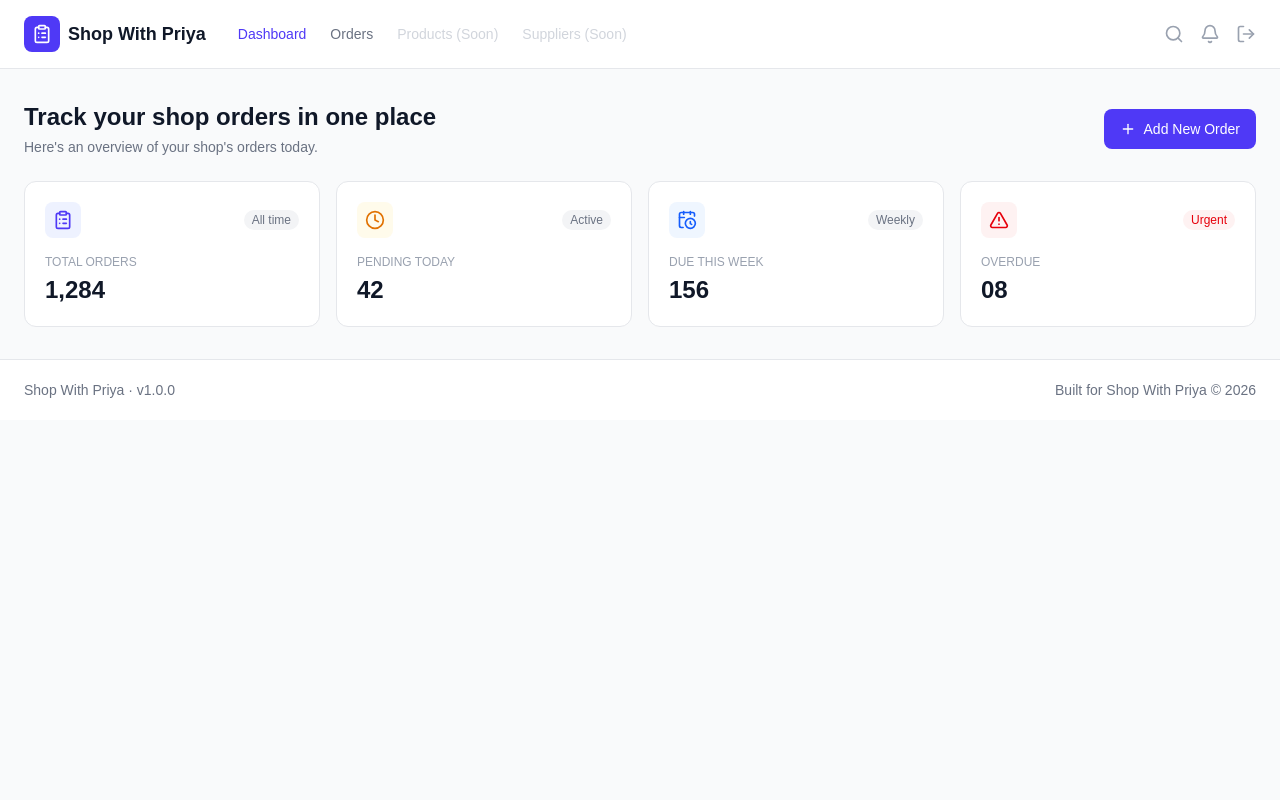
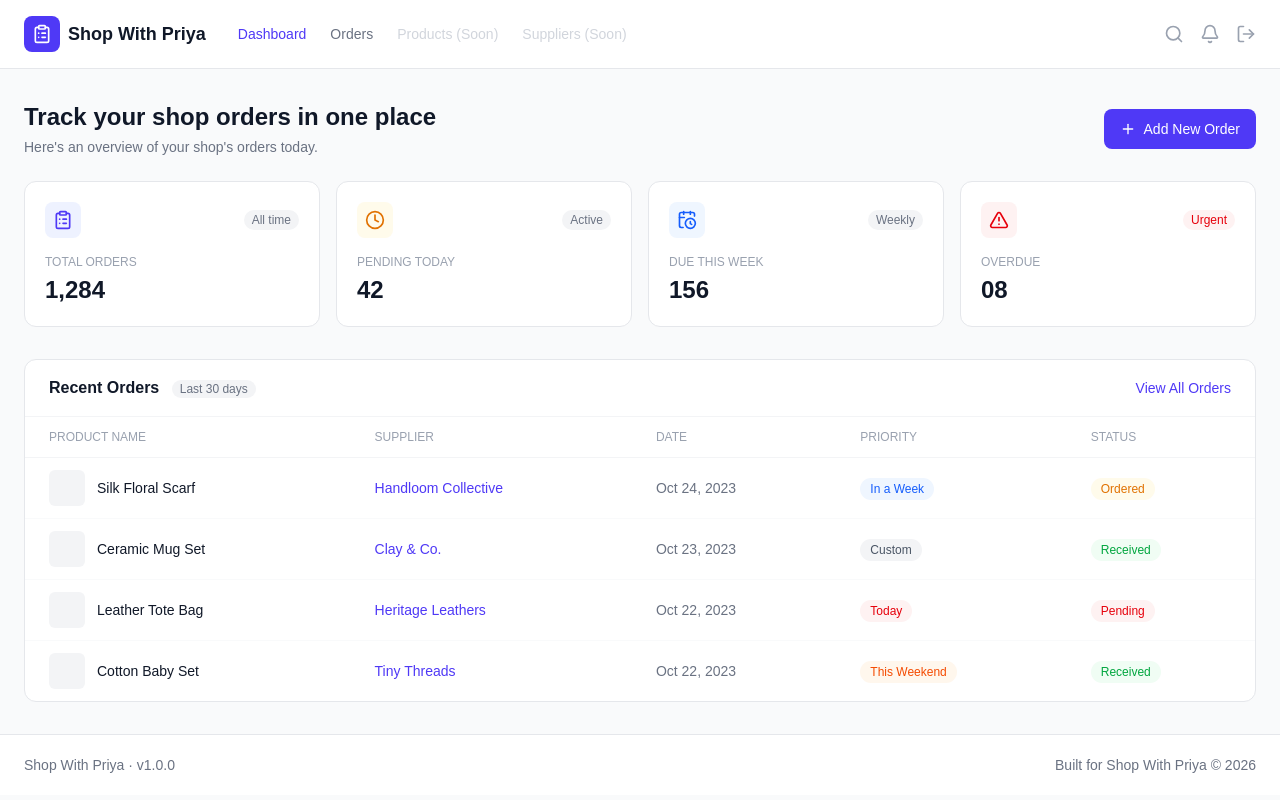
Before and after one commit to VIREN2779/shop-with-priya, a Next.js app: page / in a window 1280 px wide. Built offline with nearby package versions, Linux system fonts and the light colour scheme.

Commit message:
feat(DashboardPage.tsx): add recent orders section with order details and status

```diff
--- a/src/app/page.tsx
+++ b/src/app/page.tsx
@@ -64,6 +64,45 @@ const dashboardStats = [
   },
 ];
 
+const recentOrders = [
+  {
+    id: "1",
+    productName: "Silk Floral Scarf",
+    imageUrl: "/placeholder-product.png",
+    supplierName: "Handloom Collective",
+    orderDate: "Oct 24, 2023",
+    priority: "in_a_week",
+    status: "ordered",
+  },
+  {
+    id: "2",
+    productName: "Ceramic Mug Set",
+    imageUrl: "/placeholder-product.png",
+    supplierName: "Clay & Co.",
+    orderDate: "Oct 23, 2023",
+    priority: "custom",
+    status: "received",
+  },
+  {
+    id: "3",
+    productName: "Leather Tote Bag",
+    imageUrl: "/placeholder-product.png",
+    supplierName: "Heritage Leathers",
+    orderDate: "Oct 22, 2023",
+    priority: "today",
+    status: "pending",
+  },
+  {
+    id: "4",
+    productName: "Cotton Baby Set",
+    imageUrl: "/placeholder-product.png",
+    supplierName: "Tiny Threads",
+    orderDate: "Oct 22, 2023",
+    priority: "this_weekend",
+    status: "received",
+  },
+];
+
 export default function DashboardPage() {
   return (
     <div className="min-h-screen bg-gray-50">
@@ -118,6 +157,66 @@ export default function DashboardPage() {
             </div>
           ))}
         </div>
+
+        <div className="mt-8 rounded-xl border border-gray-200 bg-white">
+          <div className="flex items-center justify-between border-b border-gray-100 px-6 py-4">
+            <h2 className="font-semibold text-gray-900">
+              Recent Orders{" "}
+              <span className="ml-2 rounded-full bg-gray-100 px-2 py-0.5 text-xs font-normal text-gray-500">
+                Last 30 days
+              </span>
+            </h2>
+            <Link
+              href="/orders"
+              className="text-sm font-medium text-indigo-600 hover:text-indigo-700"
+            >
+              View All Orders
+            </Link>
+          </div>
+          <div className="overflow-x-auto">
+            <table className="w-full text-left text-sm">
+              <thead>
+                <tr className="border-b border-gray-100 text-xs uppercase text-gray-400">
+                  <th className="px-6 py-3 font-medium">Product Name</th>
+                  <th className="px-6 py-3 font-medium">Supplier</th>
+                  <th className="px-6 py-3 font-medium">Date</th>
+                  <th className="px-6 py-3 font-medium">Priority</th>
+                  <th className="px-6 py-3 font-medium">Status</th>
+                </tr>
+              </thead>
+              <tbody>
+                {recentOrders.map((order) => (
+                  <tr key={order.id} className="border-b border-gray-50 last:border-0">
+                    <td className="flex items-center gap-3 px-6 py-3">
+                      <div className="h-9 w-9 rounded-md bg-gray-100" />
+                      <span className="font-medium text-gray-900">
+                        {order.productName}
+                      </span>
+                    </td>
+                    <td className="px-6 py-3 text-indigo-600">
+                      {order.supplierName}
+                    </td>
+                    <td className="px-6 py-3 text-gray-500">{order.orderDate}</td>
+                    <td className="px-6 py-3">
+                      <span
+                        className={`rounded-full px-2.5 py-1 text-xs font-medium ${priorityStyles[order.priority]}`}
+                      >
+                        {priorityLabel[order.priority]}
+                      </span>
+                    </td>
+                    <td className="px-6 py-3">
+                      <span
+                        className={`rounded-full px-2.5 py-1 text-xs font-medium capitalize ${statusStyles[order.status]}`}
+                      >
+                        {order.status}
+                      </span>
+                    </td>
+                  </tr>
+                ))}
+              </tbody>
+            </table>
+          </div>
+        </div>
       </main>
 
       <Footer />
```
